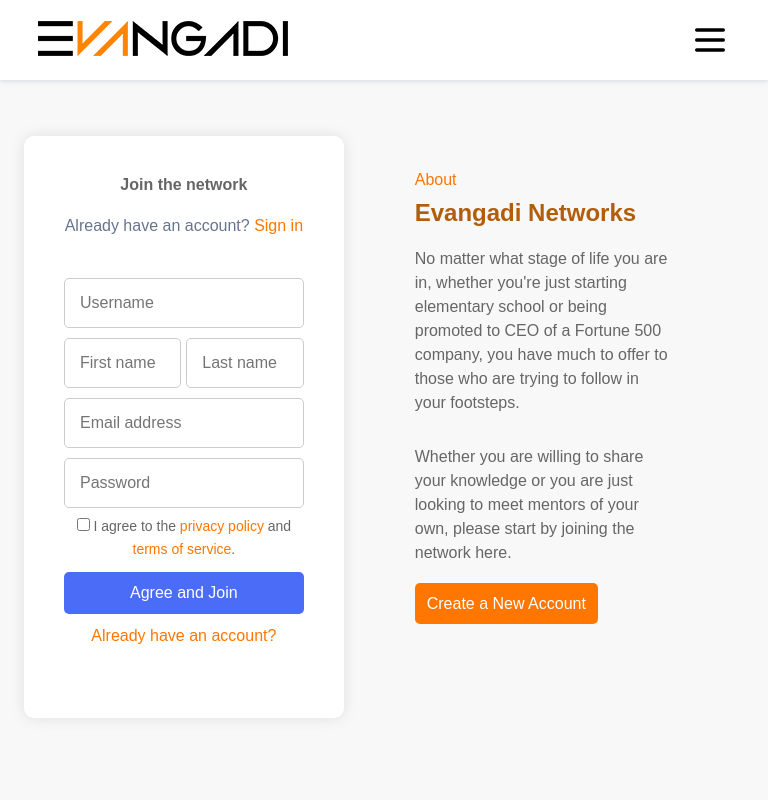
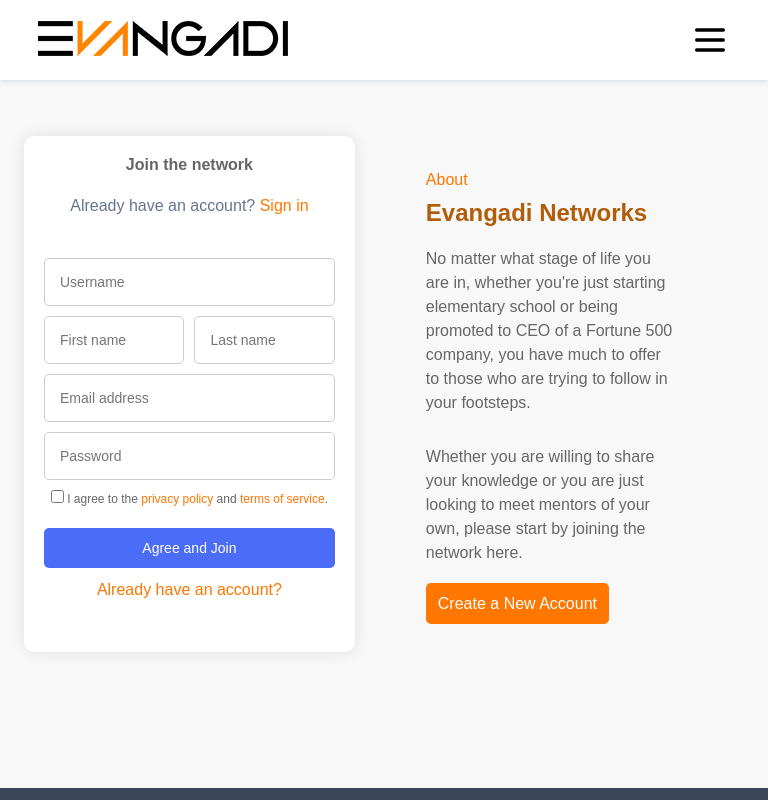
Before and after one commit to gechjs/evangadi-forum-frontend-deploy, a React (Vite) app: page /register in a window 768 px wide. Shown: the top 800 px of the page. Built offline with nearby package versions, Linux system fonts and the light colour scheme; no server answers; a web font is replaced by a local one.

Commit message:
make the auth page responsive

```diff
--- a/src/components/auth/Auth.module.css
+++ b/src/components/auth/Auth.module.css
@@ -1,4 +1,3 @@
-/* ***************** Form ************ */
 .main__box {
   background-image: url("../../assets/evangb.svg");
   background-repeat: no-repeat;
@@ -13,52 +12,38 @@
   justify-content: center;
   width: 70%;
   padding: 100px 0;
-
   margin: 0 auto;
 }
 
 .info__container {
-  /* padding: 5px 40px 40px; */
   padding: 35px;
   margin: 5%;
-}
-
-/* --------------- // -------------- */
-
-/*  Info container */
-
-.info__container {
-  /* width: 50%; */
   text-align: left;
   width: 92%;
-
 }
 
 .info__container h2 {
-  color: #b25d0a; /* Orange color for 'Evangadi Networks' */
+  color: #b25d0a;
   margin-top: 10px;
 }
 
 .info__container .create__account {
-  background-color: #ff7600; /* Orange button for info-container */
+  background-color: #ff7600;
   color: white;
   padding: 12px;
   border: none;
   font-size: 16px;
   border-radius: 5px;
   cursor: pointer;
-  margin-top: 20px;
+  margin-top: 40px;
 }
 
 .info__container .create__account:hover {
   background-color: #e06400;
-  text-decoration: none;
 }
 
-/* -------------- // --------------- */
-
 a {
-  color: #ff7600; /* Orange link color */
+  color: #ff7600;
   text-decoration: none;
 }
 
@@ -79,7 +64,6 @@
   margin-bottom: 20px;
 }
 
-
 @media (min-width: 768px) {
   .container {
     flex-direction: row;
@@ -89,7 +73,7 @@
   }
 
   .info__container {
-    width: 50%;
+    width: 90%;
   }
 }
 
--- a/src/pages/LoginForm/LoginForm.module.css
+++ b/src/pages/LoginForm/LoginForm.module.css
@@ -88,6 +88,6 @@
 
 @media (min-width: 768px) {
   .login__form__container{
-    width: 48.5%;
+    width: 98%;
   }
 }
--- a/src/pages/RgisterForm/RgisterForm.module.css
+++ b/src/pages/RgisterForm/RgisterForm.module.css
@@ -1,17 +1,17 @@
-/* from box */
 .form__container {
   overflow: hidden;
   border-radius: 10px;
   box-shadow: 0 0 15px rgba(0, 0, 0, 0.1);
-  width: 48.5%;
+  width: 100%;
+  max-width: 480px;
   background-color: white;
   text-align: center;
   padding: 40px;
-  margin-top: 5%;
+  margin: 5% auto;
 }
 
 .form__container h3 {
-  font-size: 16px;
+  font-size: 1.25rem;
   margin-bottom: 20px;
   color: #666;
 }
@@ -21,7 +21,7 @@
   margin-bottom: 10px;
   border: 1px solid #ccc;
   border-radius: 5px;
-  font-size: 16px;
+  font-size: 1rem;
 }
 
 .form__container .option {
@@ -29,15 +29,16 @@
   color: #67748e;
 }
 
+form {
+  display: flex;
+  flex-direction: column;
+}
+
 form .flname {
   display: flex;
   flex-direction: row;
   justify-content: space-between;
-}
-
-form {
-  display: flex;
-  flex-direction: column;
+  gap: 10px;
 }
 
 form .flname input {
@@ -49,7 +50,7 @@
   color: white;
   border: none;
   padding: 12px;
-  font-size: 16px;
+  font-size: 1rem;
   border-radius: 5px;
   cursor: pointer;
   margin-bottom: 10px;
@@ -60,11 +61,44 @@
 }
 
 label {
-  font-size: 14px;
+  font-size: 0.875rem;
   margin-bottom: 15px;
   color: #666;
 }
+
 .errorMessage {
   color: red;
   margin-bottom: 16px;
 }
+@media (max-width: 468px){
+  form .flname {
+    flex-direction: column;
+  }
+}
+@media (max-width: 768px) {
+  .form__container {
+    padding: 20px;
+  }
+
+  .form__container h3 {
+    font-size: 1rem;
+  }
+
+  input {
+    font-size: 0.875rem;
+  }
+
+  .join_btn {
+    font-size: 0.875rem;
+  }
+
+  label {
+    font-size: 0.75rem;
+  }
+
+
+
+  form .flname input {
+    width: 100%;
+  }
+}
```
